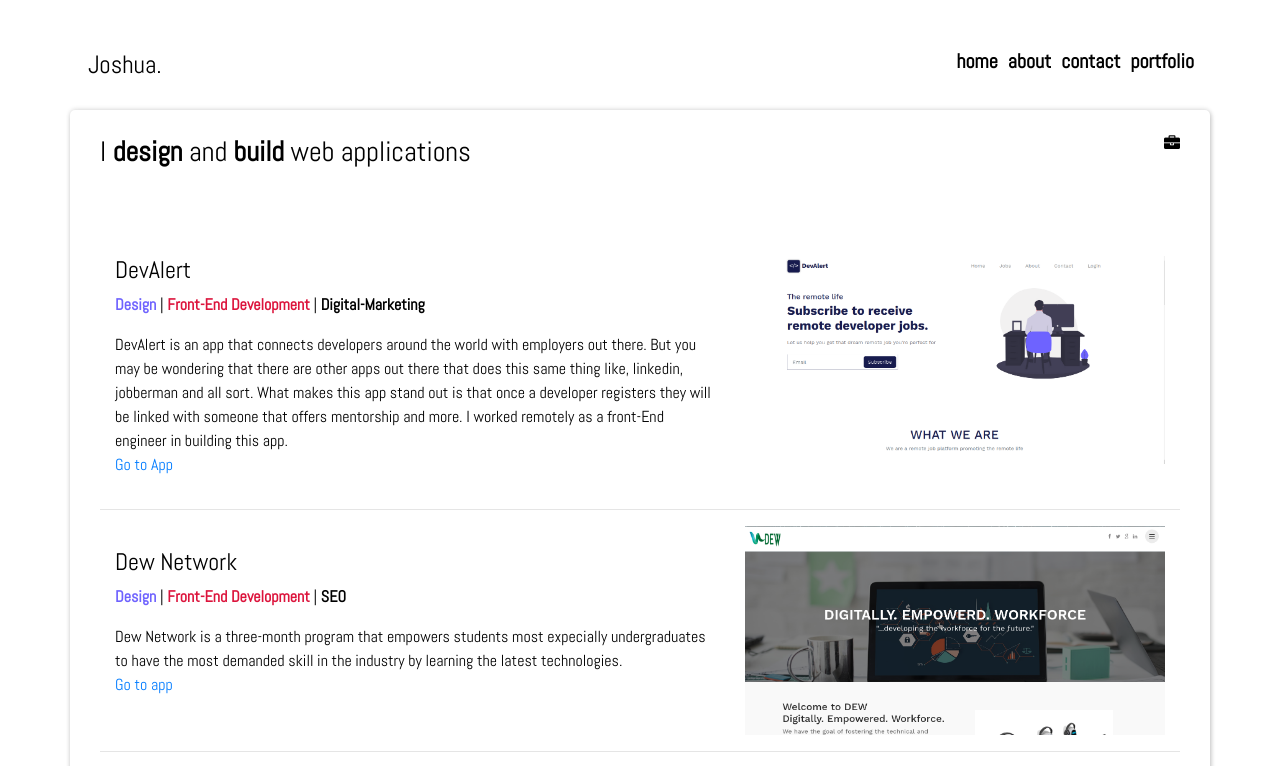
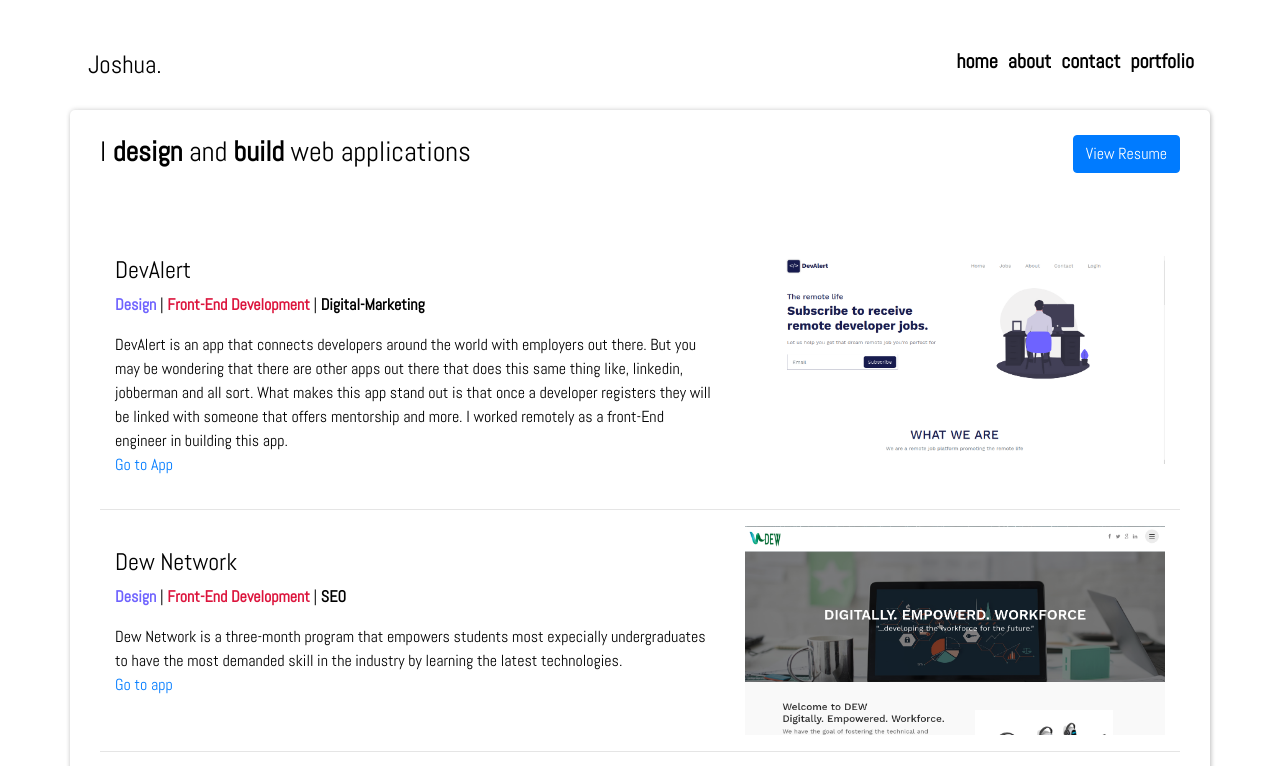
Before and after one commit to joshtom/olajidejoshua, a React (Create React App) app: page /portfolio in a window 1280 px wide. Shown: the top 766 px of the page. Built offline with nearby package versions, Linux system fonts and the light colour scheme; a web font is replaced by a local one.

Commit message:
Update view Resume link

```diff
--- a/src/portfolio.js
+++ b/src/portfolio.js
@@ -56,7 +56,8 @@
                     {/* <div className="p-img">
 
                     </div> */}
-                    <i className="fa fa-briefcase float-right"></i>
+                    <a href="https://docs.google.com/document/d/1gR6iA6uJdbJJkzKgfTN9AFEEACLxKvB3QmrrWHycgZQ/edit?usp=sharing" className="btn btn-primary float-right" target="_blank">View Resume</a>
+
                 </div>
             </div>
             <div className="row m-auto mb-2">
@@ -120,6 +121,8 @@
         </div>
         <hr />
         <article> To view more Projects, Check my <a href="https://github.com/joshtom?tab=repositories"  title="https://github.com/joshtom?tab=repositories">Github</a> </article>
+
+
             </div>
             </div>
             <div className="mt-4">
```
